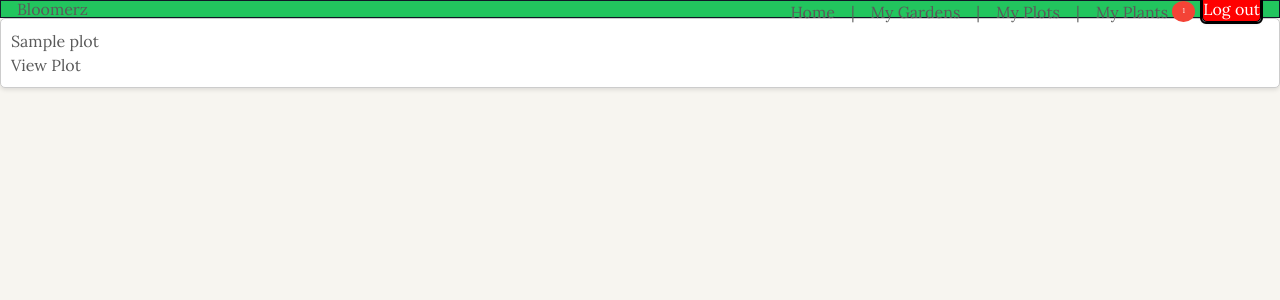
After one commit to andrewSantanastaso/bloomerz, a Django app: page /plots/urgent in a window 1280 px wide. The commit adds this page. Shown: the top 300 px of the page. Run offline with Django 5.2, Linux system fonts and the light colour scheme; a user stored in the database is signed in; tables that the repository leaves empty hold one stand-in row (values such as "Sample post"); some libraries are stand-ins or nearby versions.

Commit message:
added badge for urget waterings, created link to urgent_plot index

```diff
--- a/bloomerz/settings.py
+++ b/bloomerz/settings.py
@@ -91,6 +91,7 @@ TEMPLATES = [
                 'django.template.context_processors.request',
                 'django.contrib.auth.context_processors.auth',
                 'django.contrib.messages.context_processors.messages',
+                'main_app.context_processors.urgent_plots_count',
             ],
         },
     },
--- /dev/null
+++ b/main_app/context_processors.py
@@ -0,0 +1,8 @@
+from .models import Plot
+
+def urgent_plots_count(request):
+    if request.user.is_authenticated:
+        plots = Plot.objects.filter(garden__user=request.user)
+        urgent_plots = [plot for plot in plots if plot.days_since_watered >= plot.frequency]
+        return {'urgent_plots_count': len(urgent_plots)}
+    return {'urgent_plots_count': 0}
--- a/main_app/cron.py
+++ b/main_app/cron.py
@@ -1,4 +1,4 @@
-from .models import Plot
+from .models import Plot, Plant
 
 def update_date():
     print('updating date')
--- a/main_app/forms.py
+++ b/main_app/forms.py
@@ -18,7 +18,7 @@ class GardenForm(forms.ModelForm):
 class PlotForm(forms.ModelForm):
     class Meta:
         model = Plot
-        fields = ['name', 'days_since_watered']
+        fields = ['name', 'days_since_watered', 'frequency']
         labels = {
             'days_since_watered': 'Days Since Last Watering'
         }
--- a/main_app/urls.py
+++ b/main_app/urls.py
@@ -10,6 +10,7 @@ urlpatterns = [
     path('gardens/<int:pk>/update/', views.GardenUpdate.as_view(), name='garden-update'),
     path('gardens/<int:pk>/delete/', views.GardenDelete.as_view(), name='garden-delete'),
     path('plots/', views.plot_index, name='plot-index'),
+    path('plots/urgent', views.urgent_plots, name='urgent-plots'),
     path('gardens/<int:garden_id>/plots/create', views.CreatePlot.as_view(), name='plot-create'),
     path('plots/<int:plot_id>', views.plot_detail, name='plot-detail'),
     path('plots/<int:pk>/update', views.UpdatePlot.as_view(), name='plot-update'),
--- a/main_app/views.py
+++ b/main_app/views.py
@@ -6,6 +6,7 @@ from .models import Garden, Plot, Plant
 from django.contrib.auth.forms import UserCreationForm
 from django.contrib.auth import login
 from .forms import PlotForm
+
 # Create your views here.
 
 def signup(request):
@@ -104,9 +105,22 @@ def plot_detail(request, plot_id):
     return render(request, template_name, {'plot': plot,'garden_id': plot.garden.id})
 def water_plot(request, plot_id):
     plot = get_object_or_404(Plot, pk=plot_id)
-    plot.dayssincewatered = 0
+    plot.days_since_watered = 0
     plot.save()
     return redirect('garden-detail', pk=plot.garden.id)
+def urgent_plots(request):
+    user_gardens = Garden.objects.filter(user=request.user)
+    for garden in user_gardens:
+        plots = garden.plot_set.all()
+    urgent_plots = []
+
+    for plot in plots:
+        if plot.days_since_watered >= plot.frequency:
+            urgent_plots.append(plot)
+
+    return render(request,'plots/urgent.html', {'urgent_plots': urgent_plots})
+
+
 
 
 class UpdatePlot(UpdateView):
--- a/theme/static/css/main.css
+++ b/theme/static/css/main.css
@@ -150,3 +150,23 @@ body {
   text-shadow: #4a4a4a;
   border: 1px solid black;
 }
+
+.notification-badge {
+  background-color: #f44336;
+  color: white;
+  border-radius: 50%;
+  padding: 5px 10px;
+  font-size: 7px;
+  position: absolute;
+  top: 1px;
+  right: 85px;
+  max-width: fit-content;
+  max-height: fit-content;
+}
+
+img {
+  max-width: 100%;
+  max-height: 30px;
+
+  border-radius: 5px;
+}
--- a/theme/templates/base.html
+++ b/theme/templates/base.html
@@ -21,12 +21,12 @@
 
 <body>
 	<header>
-		<nav class="bg-green-500 border border-gray-900">
+
 
 		<nav class=" bg-green-500 border border-gray-900">
 
 
-				<div class="flex justify-between items-center px-4 py-2">
+			<div class="flex justify-between items-center px-4 py-2 max-h-1">
 				<div>
 					<h1>Bloomerz</h1>
 				</div>
@@ -37,6 +37,12 @@
 						<li><a href="{% url 'garden-index' %}">My Gardens</a></li><span>|</span>
 						<li><a href="{% url 'plot-index'  %}">My Plots</a></li><span>|</span>
 						<li><a href="{% url 'plant-index' %}">My Plants</a></li>
+						<li><a href="{% url 'urgent-plots' %}"><img src="{% static 'water_drop.png' %}" alt="water_drop"
+									class="h-0"></a>
+							{% if urgent_plots_count > 0 %}
+							<span class="notification-badge">{{ urgent_plots_count }}</span>
+							{% endif %}
+						</li>
 						<li class="border border-black border-2 p-0 m-0 rounded-md bg-gray-500">
 							<form id="logout-form" method="post" action="{% url 'logout' %}">
 								{% csrf_token %}
--- a/theme/templates/gardens/detail.html
+++ b/theme/templates/gardens/detail.html
@@ -11,7 +11,7 @@
             <div
                 class="bg-green-200  border border-gray-900 min-w-40 min-h-40 flex justify-start flex-col items-center">
                 <h2 class="text-xl font-bold">{{ plot.name }}</h2>
-                <h3>Days Since Last Watering: {{plot.dayssincewatered}}</h3>
+                <h3>Days Since Last Watering: {{plot.days_since_watered}}</h3>
                 <p>Total Plants:{{plot.plant_set.count}}</p>
                 <div>
                     <a class="btn-edit" href="{% url 'plot-update' plot.id %}">Edit</a>
--- /dev/null
+++ b/theme/templates/plots/urgent.html
@@ -0,0 +1,13 @@
+{% extends 'base.html' %}
+{% load static %}
+
+{% block content %}
+{% for plot in urgent_plots %}
+<div class="card">
+    <div class="card-body">
+        <h5 class="card-title">{{ plot.name }}</h5>
+        <a href="{% url 'plot-detail' plot.id %}" class="btn btn-primary">View Plot</a>
+    </div>
+</div>
+{% endfor %}
+{% endblock %}
```
Also changed, not shown: theme/templates/plants/detail.html (+4 -3 lines), theme/static/water_drop.png (added). Lines whose indentation alone changed are shown as unchanged.
